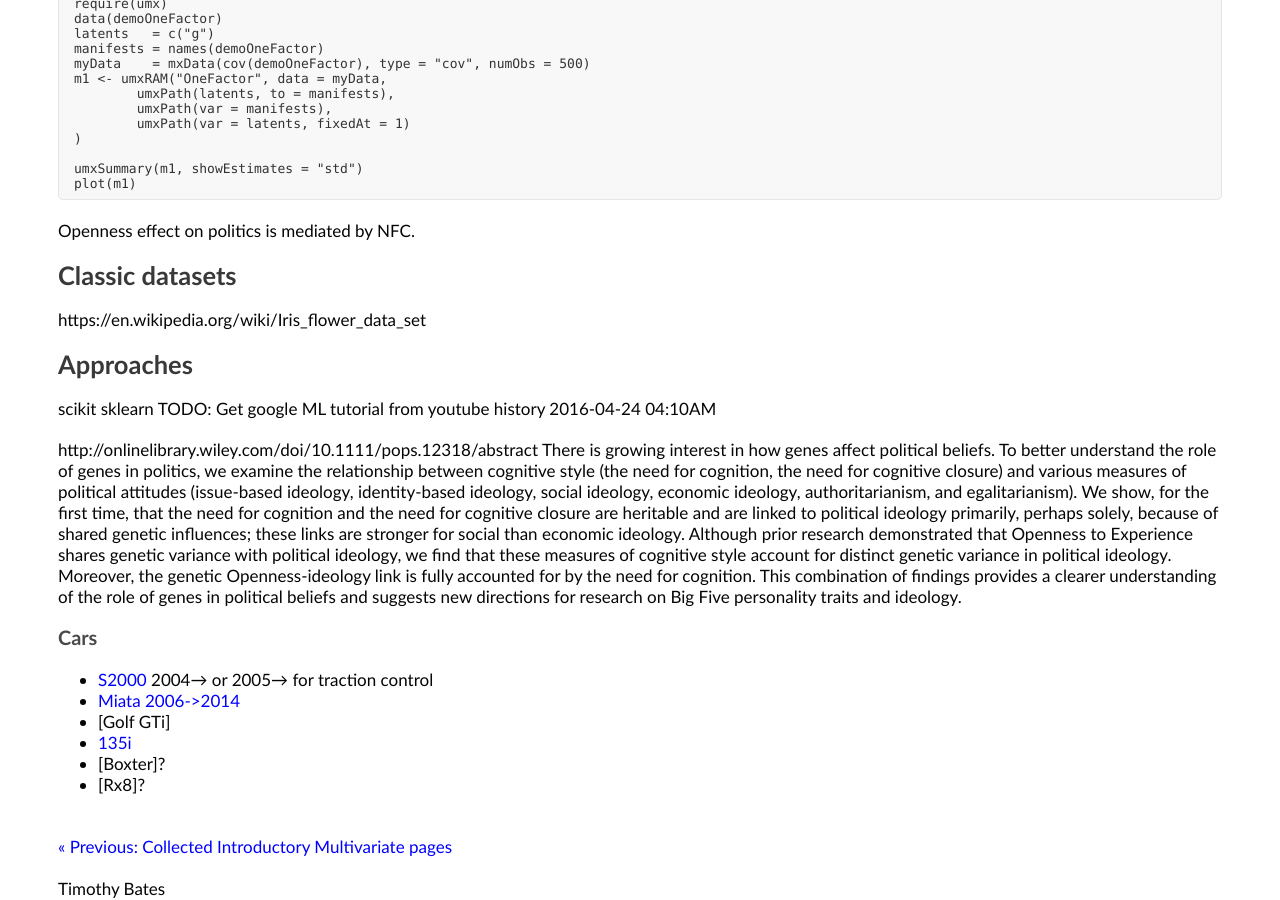
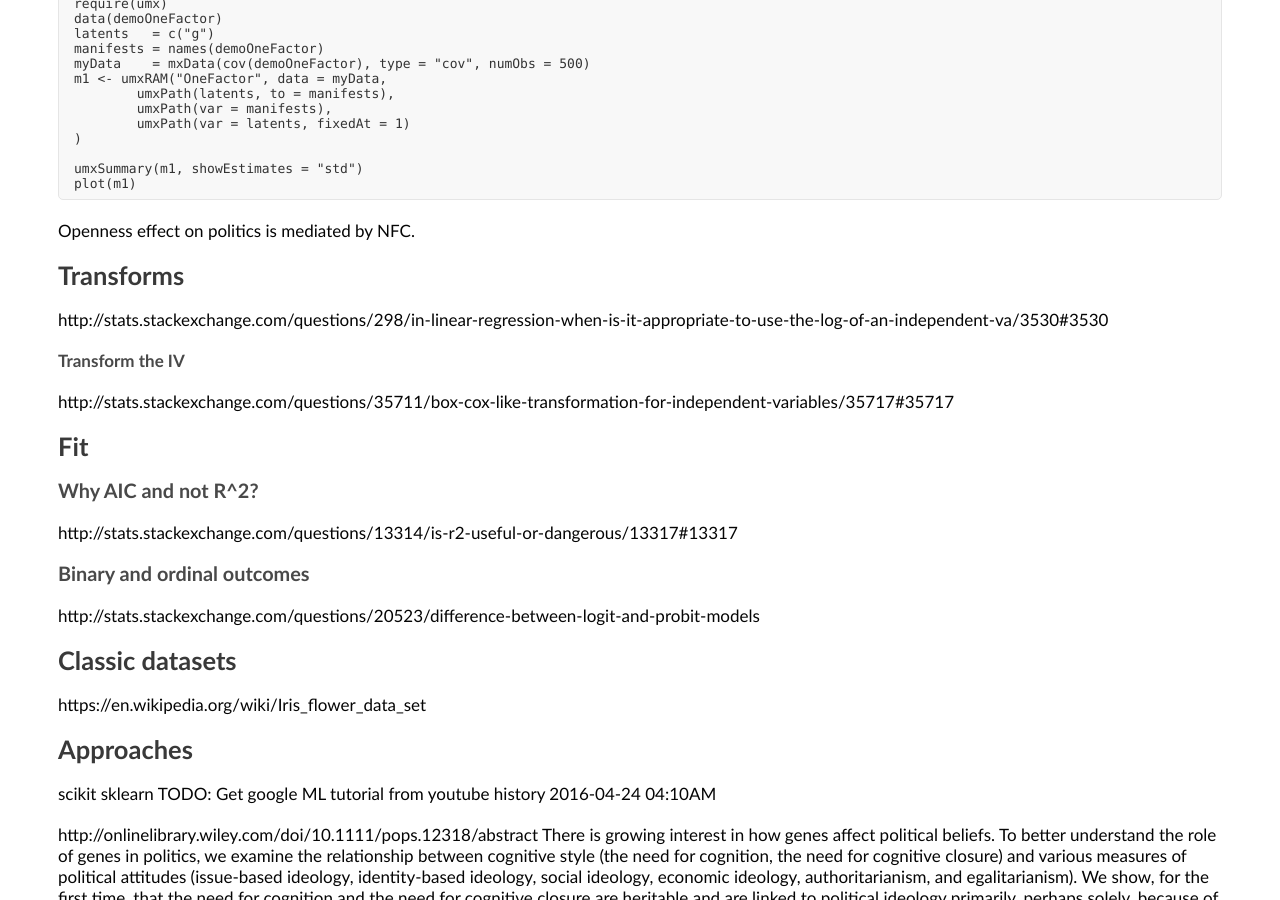
Before and after one commit to tbates/Multivariate-Stats-Course, a Jekyll site: the page built from _posts/2010-06-01-notes.markdown, in a window 1280 px wide and 900 px high, scrolled down 303 px. Built offline with Jekyll 4.4.1, drawn with Linux system fonts in a browser that asks for light colours.

Commit message:
more notes

````diff
--- a/_posts/2010-06-01-notes.markdown
+++ b/_posts/2010-06-01-notes.markdown
@@ -30,6 +30,19 @@ plot(m1)
 ```
 Openness effect on politics is mediated by NFC.
 
+## Transforms
+http://stats.stackexchange.com/questions/298/in-linear-regression-when-is-it-appropriate-to-use-the-log-of-an-independent-va/3530#3530
+#### Transform the IV
+http://stats.stackexchange.com/questions/35711/box-cox-like-transformation-for-independent-variables/35717#35717
+
+## Fit
+### Why AIC and not R^2?
+http://stats.stackexchange.com/questions/13314/is-r2-useful-or-dangerous/13317#13317
+
+
+### Binary and ordinal outcomes
+http://stats.stackexchange.com/questions/20523/difference-between-logit-and-probit-models
+
 ## Classic datasets
 https://en.wikipedia.org/wiki/Iris_flower_data_set
 
````
